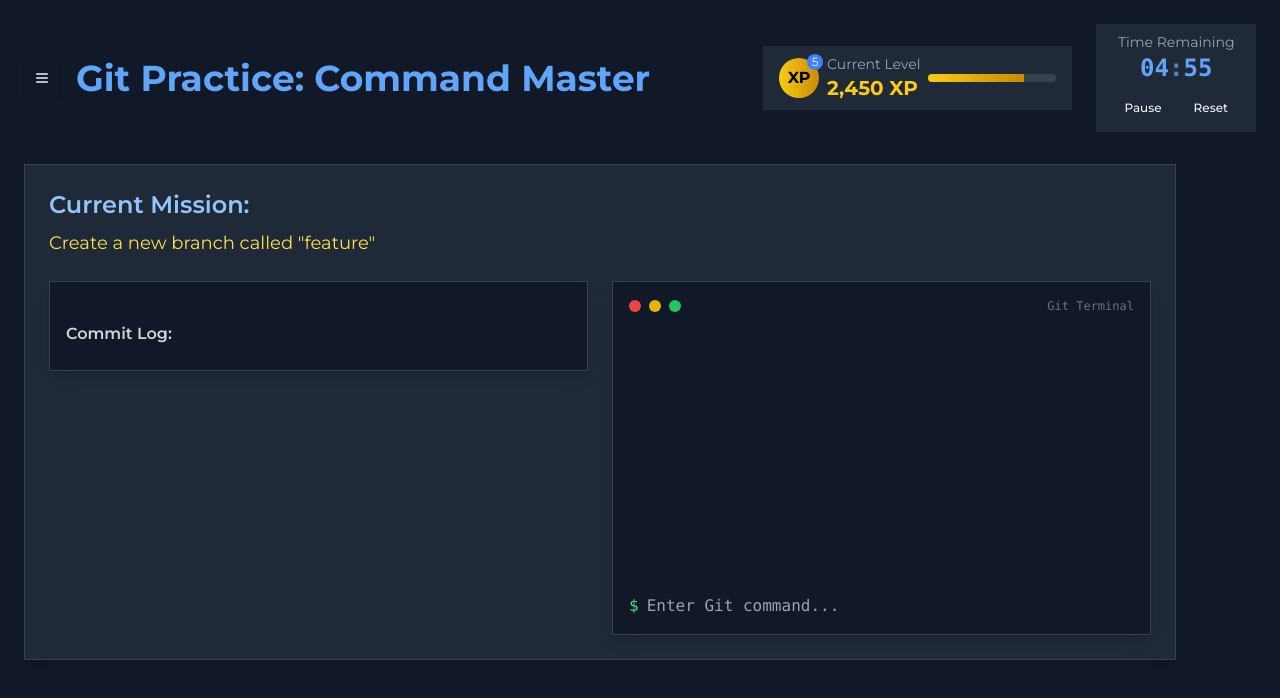
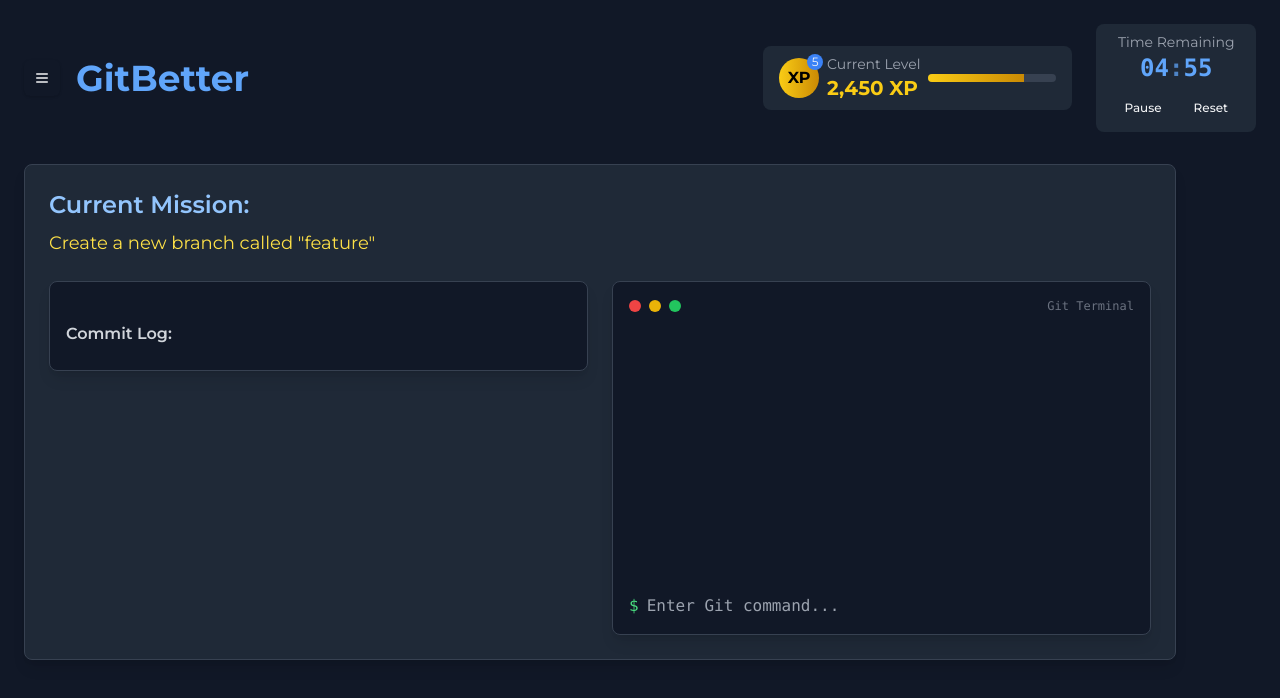
Before and after one commit to dwarbler/gitBetter, a Next.js app: page / in a window 1280 px wide. Shown: the top 698 px of the page. Built offline with nearby package versions, Linux system fonts and the light colour scheme.

Commit message:
Fix(Borders): Add border radius for rounded items

```diff
--- a/src/app/globals.css
+++ b/src/app/globals.css
@@ -19,11 +19,11 @@
   background: #718096;
 }
 
-
-
-@layer base {}
-
-
+@layer base {
+  :root {
+    --radius: 0.5rem;
+  }
+}
 
 @layer base {
   * {
--- a/src/app/page.tsx
+++ b/src/app/page.tsx
@@ -31,9 +31,7 @@
                 <DropdownMenuItem>Help</DropdownMenuItem>
               </DropdownMenuContent>
             </DropdownMenu>
-            <h1 className="text-4xl font-bold text-blue-400">
-              Git Practice: Command Master
-            </h1>
+            <h1 className="text-4xl font-bold text-blue-400">GitBetter</h1>
           </div>
 
           <div className="flex items-center gap-6">
```
